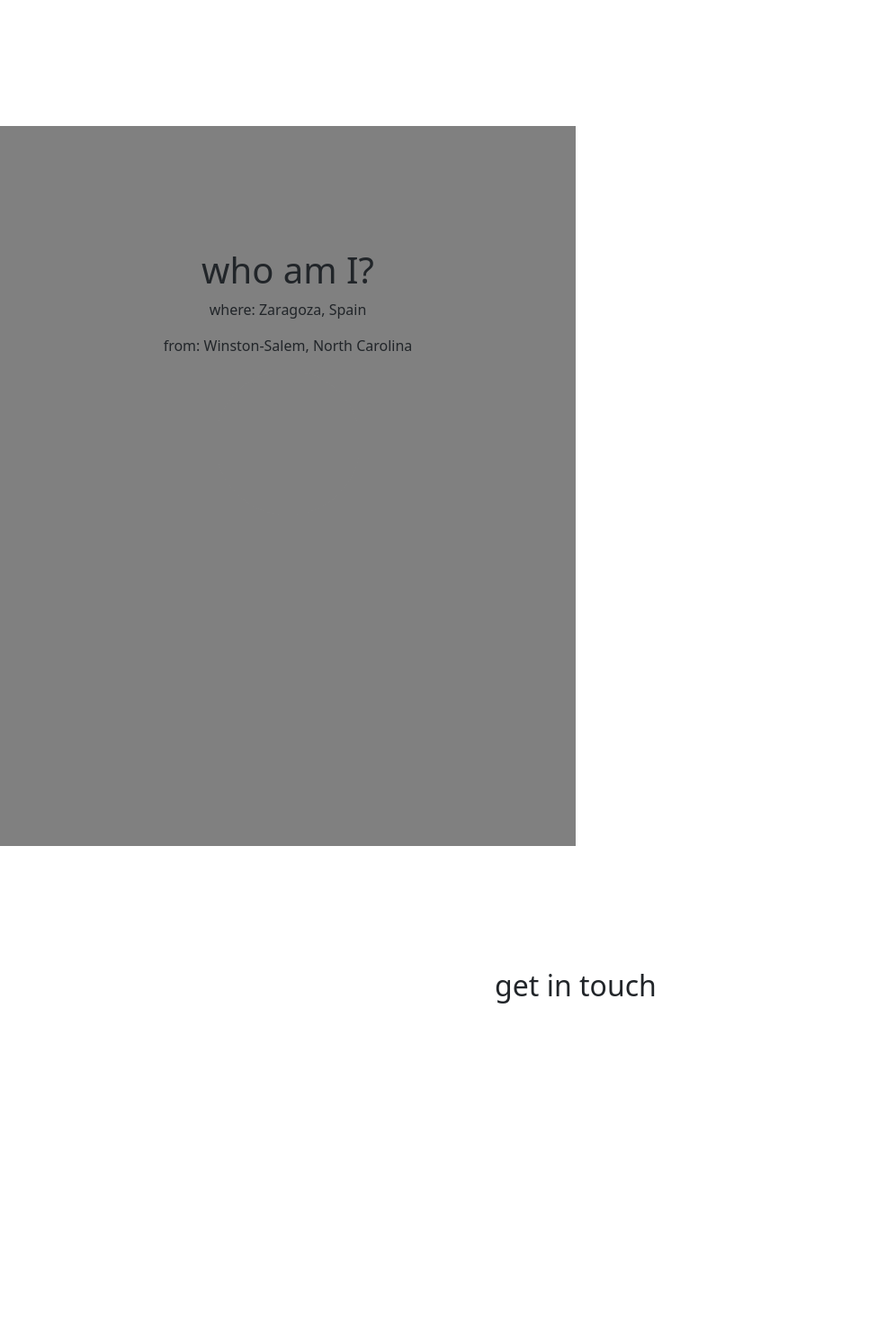
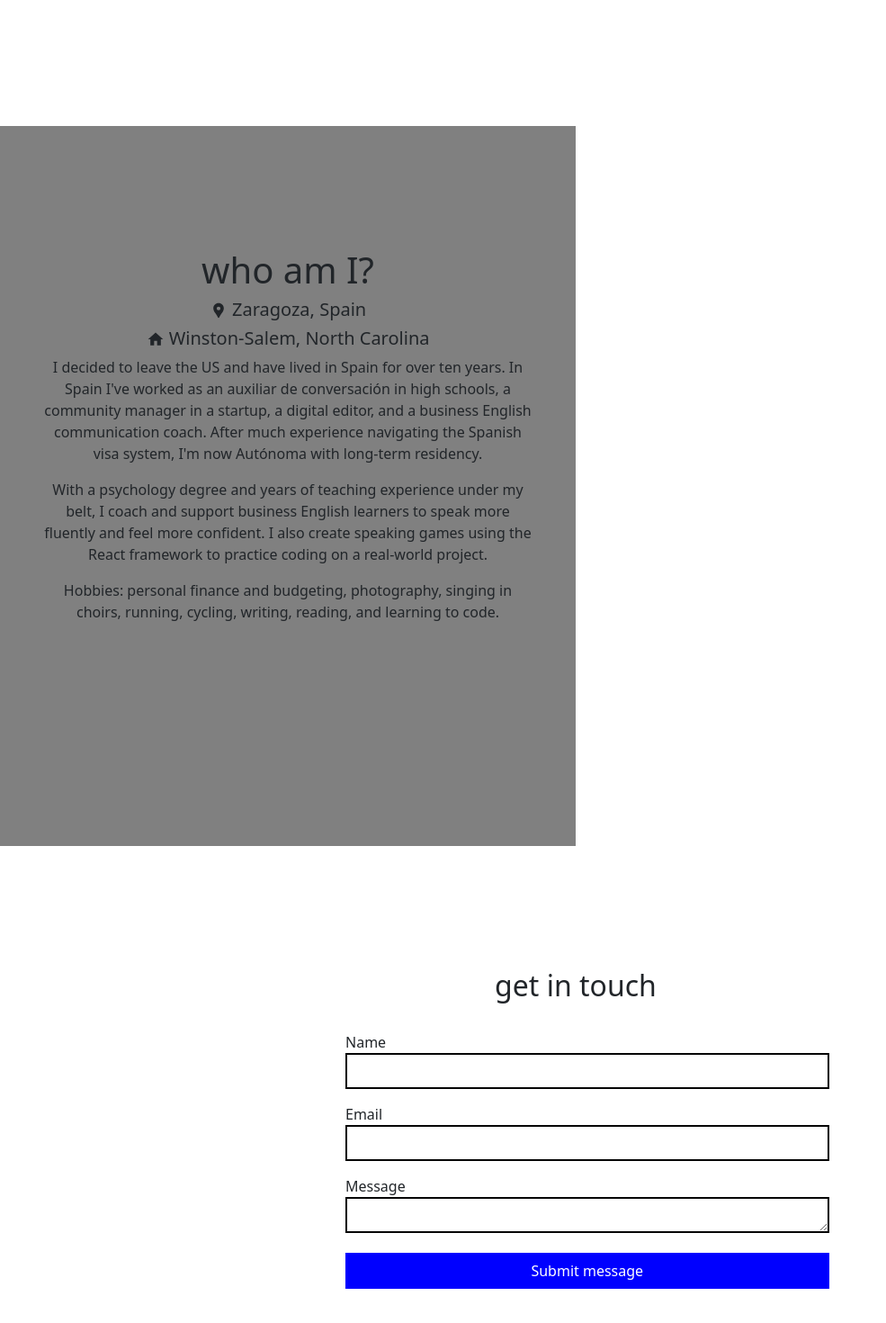
Before and after one commit to dinaspencer/dina-portfolio-redesign, a React (Create React App) app: page / in a window 1280 px wide. Shown: the part 2665-4135 px from the top of the page at 90% size, without its empty margins (0-985 px from the left). Built offline with nearby package versions, Linux system fonts and the light colour scheme.

Commit message:
Add contact form for netlify

```diff
--- a/public/index.html
+++ b/public/index.html
@@ -27,6 +27,11 @@
     <title>React App</title>
   </head>
   <body>
+    <form name="contact" netlify netlify-honeypot="bot-field" hidden>
+        <input type="text" id="name" name="name" required />
+        <input type="email" id="email" name="email" required />
+        <textarea id="message" name="message" required></textarea>
+    </form>
     <noscript>You need to enable JavaScript to run this app.</noscript>
     <div id="root"></div>
     <!--
--- a/src/App.css
+++ b/src/App.css
@@ -99,19 +99,6 @@
 }
 
 
-.dev-modal {
-  width: 50%!important;
-  padding: 32px!important;
-}
-
-
-.mid-width-left {
-  width: 50%;
-  margin-right: 50%;
-  background-color: gray;
-  padding-top: 136px;
-}
-
 .img-placeholder {
   background-color: pink;
   width: 160px;
@@ -175,13 +162,60 @@
   cursor: pointer;
 }
 
+.dev-modal {
+  width: 66%!important;
+  padding: 48px!important;
+  background-color: burlywood;
+  text-align: center;
+}
+
 .dev-project-item {
   padding-top: 12px;
 }
 
 .dev-img {
-  width: 90%;
+  width: 40%;
 }
+
+#about {
+  display: flex;
+  flex-direction: row;
+}
+
+.mid-width-left {
+  width: 50%;
+  /* margin-right: 50%; */
+  background-color: gray;
+  padding: 136px 48px 24px 48px;
+
+}
+
+#contact-form  {
+  text-align: left;
+  padding-top: 24px;
+  display: block;
+  margin-left: 30%;
+
+}
+
+#contact-form input, textarea {
+  width: 60%;
+  height: 40px;
+  border: 2px solid black;
+  /* border: none;
+  border-bottom: 2px solid black; */
+}
+
+#submit-btn {
+  background-color: blue;
+  border: none!important;
+  color: white;
+}
+
+#submit-btn:hover {
+  opacity: 0.5;
+}
+
 
 #blog h2 {
   padding: 28px 48px 28px 48px;
@@ -274,6 +308,20 @@
     justify-content: center;
   }
 
+  #about {
+    display: flex;
+    flex-direction: column;
+  }
+
+  #contact-form  {
+    margin-left: 20%;
+
+  }
+
+  #contact-form input, textarea {
+    width: 80%;
+  }
+
   .blog-square {
     width: 60%;
     height: 250px;
--- a/src/components/About.js
+++ b/src/components/About.js
@@ -1,3 +1,6 @@
+import { MdLocationPin } from "react-icons/md";
+import { MdHome } from "react-icons/md";
+
 
 export default function About () {
 
@@ -6,9 +9,14 @@ export default function About () {
         <section id="about">
             <div className="container-main mid-width-left">
                 <h1>who am I?</h1>
-                <p>where: Zaragoza, Spain</p>
-                <p>from: Winston-Salem, North Carolina</p>
-                <div className="profile-round"></div>
+                <h5><MdLocationPin />  Zaragoza, Spain</h5>
+                <h5><MdHome /> Winston-Salem, North Carolina</h5>
+                <p>I decided to leave the US and have lived in Spain for over ten years. In Spain I've worked as an auxiliar de conversación in high schools, a community manager in a startup, a digital editor, and a business English communication coach. After much experience navigating the Spanish visa system, I'm now Autónoma with long-term residency.</p>
+                <p>With a psychology degree and years of teaching experience under my belt, I coach and support business English learners to speak more fluently and feel more confident. I also create speaking games using the React framework to practice coding on a real-world project.</p>
+                <p>Hobbies: personal finance and budgeting, photography, singing in choirs, running, cycling, writing, reading, and learning to code.</p>
+            </div>
+            <div class="image-half-page" style={{ height: 100, backgroundImage: "url(/img/profile.jpg)" }}>
+             {/* <img src="url(/img/profile.jpg)" height="200" /> */}
             </div>
         </section>
         </>
--- a/src/components/Contact.js
+++ b/src/components/Contact.js
@@ -1,3 +1,5 @@
+import ContactForm from "./ContactForm"
+
 
 export default function Contact () {
 
@@ -6,6 +8,7 @@ export default function Contact () {
         <section id="contact">
             <div className="container-main">
                 <h2>get in touch</h2>
+                <ContactForm />
             </div>
         </section>
 
--- /dev/null
+++ b/src/components/ContactForm.js
@@ -0,0 +1,22 @@
+export default function ContactForm() {
+    return (
+      <form name="contact" method="post" id="contact-form">
+        <input type="hidden" name="form-name" value="contact" />
+        <p>
+          <label htmlFor="name">Name</label> <br />
+          <input type="text" id="name" name="name" required />
+        </p>
+        <p>
+          <label htmlFor="email">Email</label> <br />
+          <input type="email" id="email" name="email" required />
+        </p>
+        <p>
+          <label htmlFor="message">Message</label> <br />
+          <textarea id="message" name="message" required></textarea>
+        </p>
+        <p>
+          <input id="submit-btn" type="submit" value="Submit message" />
+        </p>
+      </form>
+    );
+  }
--- a/src/components/Dev.js
+++ b/src/components/Dev.js
@@ -3,6 +3,7 @@ import Button from 'react-bootstrap/Button';
 import Offcanvas from 'react-bootstrap/Offcanvas';
 import { projects } from '../data';
 import { AiOutlineArrowRight } from "react-icons/ai";
+
 
 
 
@@ -26,7 +27,7 @@ function OffCanvasExample({ name, description, skills, image, link, ...props })
           </Offcanvas.Header>
           <Offcanvas.Body className="dev-modal-body">
 
-            <img src={`${image}`} width="200" alt="project" className="dev-project-item dev-img"></img>
+            <img src={`${image}`}  alt="project" className="dev-project-item dev-img"></img>
             <p className="dev-project-item">{description}</p>
             <p className="dev-project-item"><strong>Skills: {skills}</strong></p>
 
```
Also changed, not shown: public/img/profile.jpg (added).
